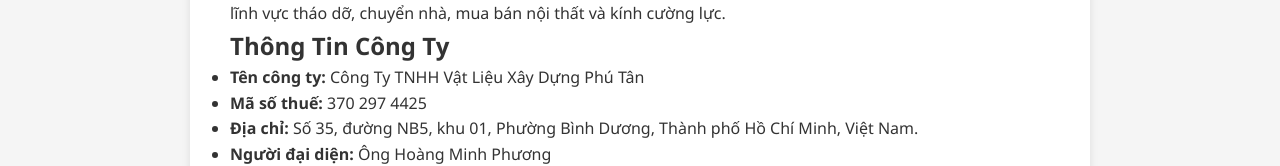
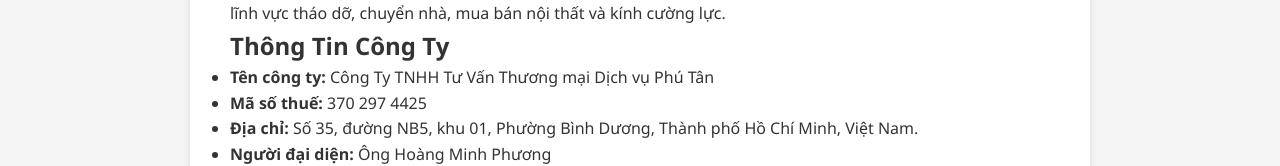
Before and after one commit to tmqthedev/vlxdphutan.com.vn, a React (Create React App) app: page /about/us in a window 1280 px wide. Shown: the part 590-756 px from the top of the page. Built offline with nearby package versions, Linux system fonts and the light colour scheme.

Commit message:
feat: Update company name in About Us section

```diff
--- a/src/pages/about/AboutUs.js
+++ b/src/pages/about/AboutUs.js
@@ -20,7 +20,7 @@ const AboutUs = () => {
         <section>
           <h2>Thông Tin Công Ty</h2>
           <ul>
-            <li><strong>Tên công ty:</strong> Công Ty TNHH Vật Liệu Xây Dựng Phú Tân</li>
+            <li><strong>Tên công ty:</strong> Công Ty TNHH Tư Vấn Thương mại Dịch vụ Phú Tân</li>
             <li><strong>Mã số thuế:</strong> 370 297 4425</li>
             <li><strong>Địa chỉ:</strong> Số 35, đường NB5, khu 01, Phường Bình Dương, Thành phố Hồ Chí Minh, Việt Nam.</li>
             <li><strong>Người đại diện:</strong> Ông Hoàng Minh Phương</li>
```
